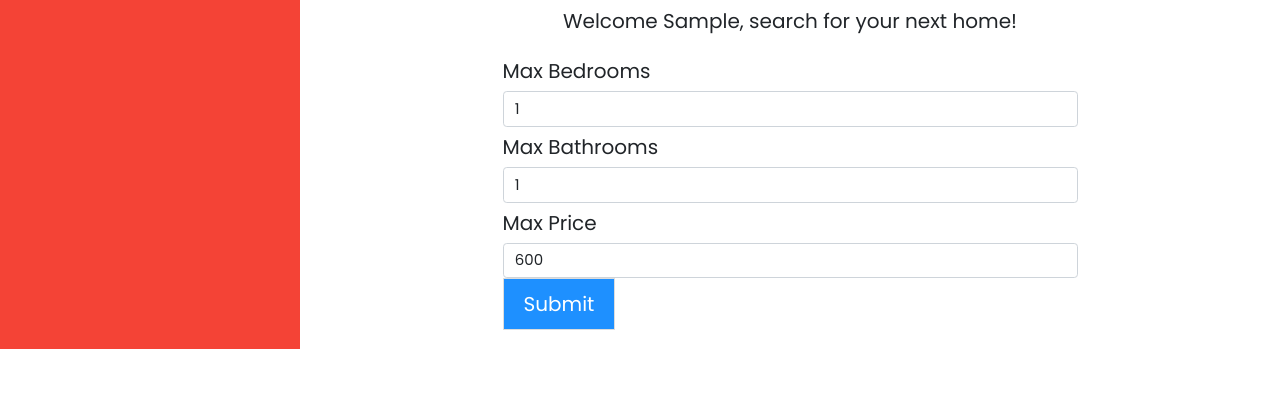
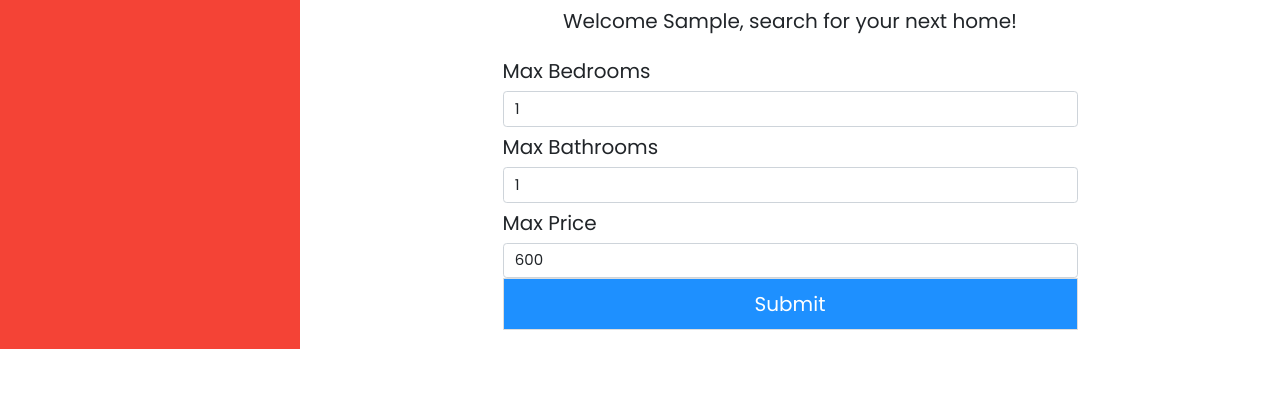
Before and after one commit to kb5ux/Django-Web-App---Off-Grounds-Housing, a Django app: page / in a window 1280 px wide. Shown: the part 451-871 px from the top of the page. Run offline with Django 3.2, Linux system fonts and the light colour scheme; the visitor is signed in with stand-in values (Sample User, id 1); some libraries are stand-ins or nearby versions.

Commit message:
HTML edits 2

```diff
--- a/templates/home_page.html
+++ b/templates/home_page.html
@@ -62,6 +62,7 @@ body {font-family:"Poppins", sans-serif;}
 .form-inline button {
   padding: 10px 20px;
   background-color: dodgerblue;
+  width: 575px;
   border: 1px solid #ddd;
   color: white;
   cursor: pointer;
```
